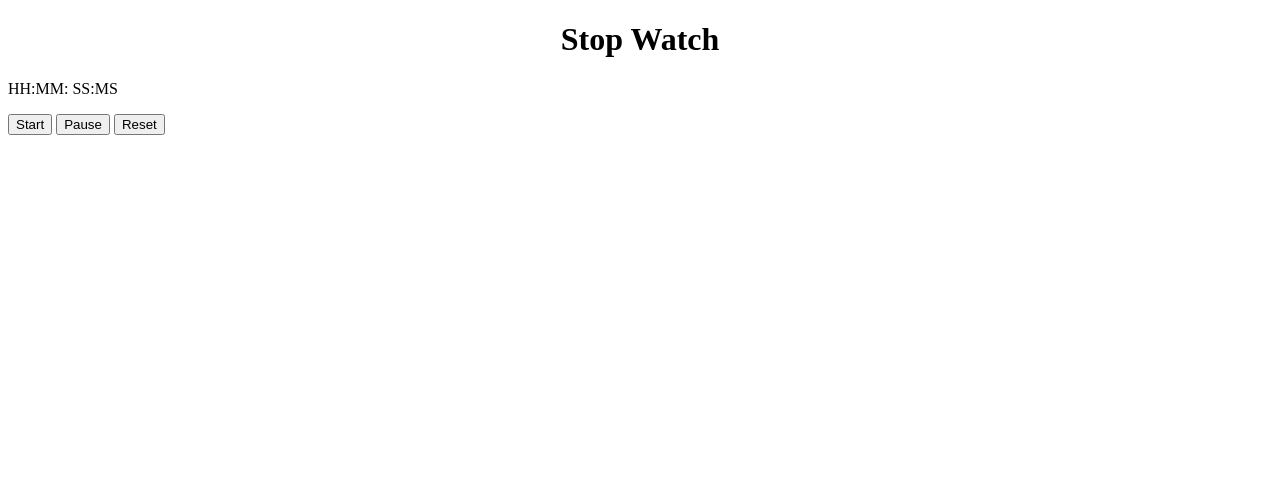
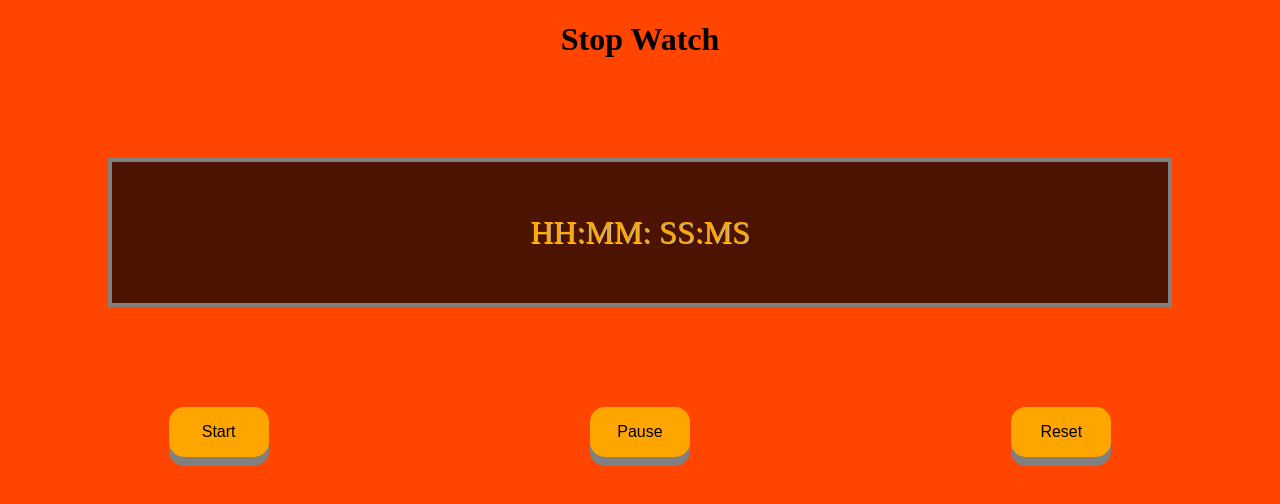
Before and after one commit to JacobAndrewMcclure/stopWatch, a plain HTML site: page index.html in a window 1280 px wide. Drawn offline with Linux system fonts and the light colour scheme.

Commit message:
commit on master

```diff
--- a/index.html
+++ b/index.html
@@ -14,9 +14,9 @@
             <span id="secDisplay">SS:</span><span id="milliDisplay">MS</span></p>
     </div>
     <div class="btnControl">
-        <input type="button" value="Start" onclick="startTime()">
-        <input type="button" value="Pause" onclick="pauseTime()">
-        <input type="button" value="Reset" onclick="resetTime()">
+        <input type="button" value="Start" id="btnSelect" onclick="startTime()">
+        <input type="button" value="Pause" id="btnSelect" onclick="pauseTime()">
+        <input type="button" value="Reset" id="btnSelect" onclick="resetTime()">
     </div>
 
     <script src="app.js"></script>
--- a/style.css
+++ b/style.css
@@ -1,3 +1,44 @@
+body {
+    background-color: orangered;
+}
 h1 {
     text-align: center;
 }
+.timeScreen {
+    text-align: center;
+    padding: 20px;
+    margin-top: 100px;
+    margin-left: 100px;
+    margin-right: 100px;
+    margin-bottom: 100px;
+    background-color: rgba(0,0,0,0.7);
+    border: 4px solid grey;
+}
+#timeReadOut {
+    color: orange;
+    text-shadow: 1px 1px silver;
+    font-size: 2em;
+}
+.btnControl {
+    display: flex;
+    justify-content: space-around;
+}
+#btnSelect {
+    width: 100px;
+    font-size: 1em;
+    height: 50px;
+    background-color: orange;
+    border: none;
+    border-radius: 15px;
+    box-shadow: 0 9px grey;
+    outline: none;
+}
+#btnSelect:hover {
+    opacity: 70%;
+    cursor: pointer;
+}
+#btnSelect:active {
+    background-color: orangered;
+    box-shadow: 0 5px grey;
+    transform: translate(4px);
+}
```
Also changed, not shown: 1 other file.
